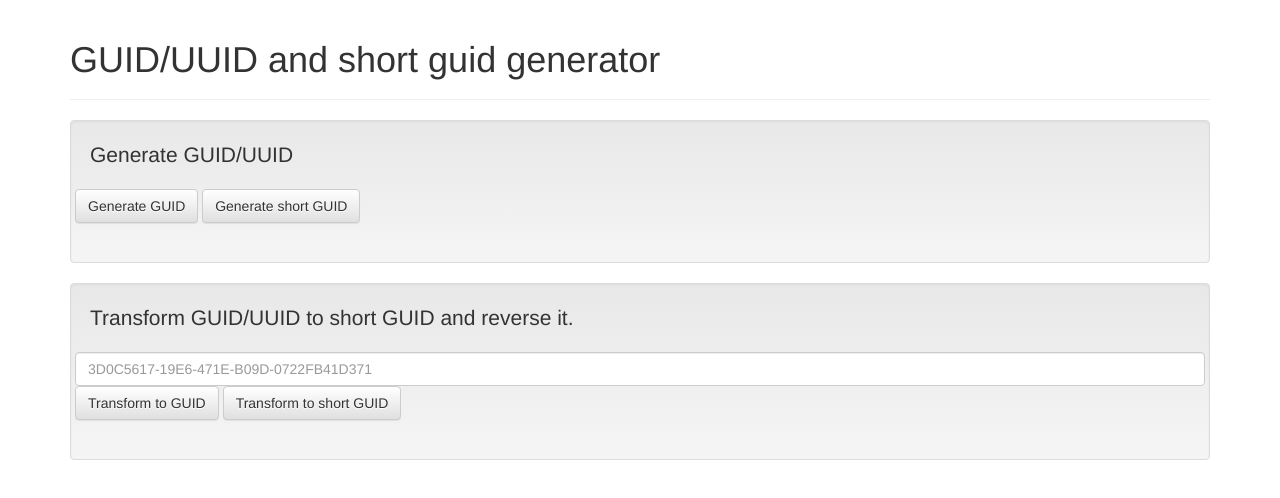
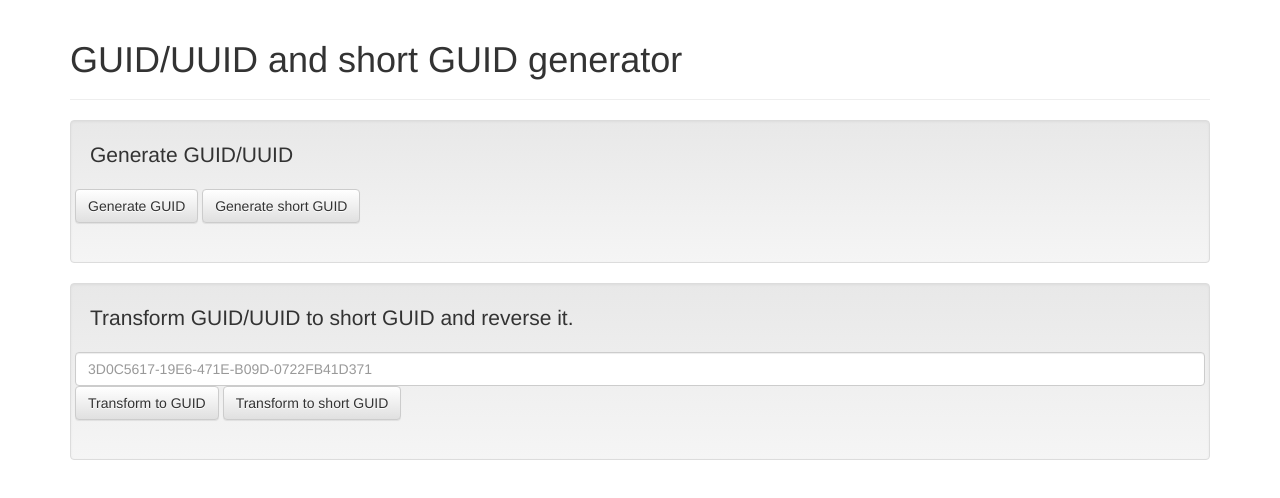
Before and after one commit to richardkundl/shortguid, a plain HTML site: page index.html in a window 1280 px wide. Drawn offline with nearby package versions, Linux system fonts and the light colour scheme.

Commit message:
spelling

```diff
--- a/index.html
+++ b/index.html
@@ -1,7 +1,7 @@
 <!DOCTYPE html>
 <html lang="en">
 	<head>
-		<meta charset="utf-8">
+	    <meta charset="utf-8">
 	    <meta http-equiv="X-UA-Compatible" content="IE=edge">
 	    <meta name="viewport" content="width=device-width, initial-scale=1">
 	    <title>GUID/UUID and short GUID generator</title>
@@ -10,7 +10,7 @@
 
         <!-- Optional theme -->
         <link rel="stylesheet" href="https://maxcdn.bootstrapcdn.com/bootstrap/3.3.2/css/bootstrap-theme.min.css">
-        <!-- HTML5 shim and Respond.js for IE8 support of HTML5 elements and media queries -->
+            <!-- HTML5 shim and Respond.js for IE8 support of HTML5 elements and media queries -->
 	    <!-- WARNING: Respond.js doesn't work if you view the page via file:// -->
 	    <!--[if lt IE 9]>
 	      <script src="https://oss.maxcdn.com/html5shiv/3.7.2/html5shiv.min.js"></script>
@@ -20,7 +20,7 @@
 	<body>
 	    <div class="container">
 	      <div class="page-header">
-	        <h1>GUID/UUID and short guid generator</h1>
+	        <h1>GUID/UUID and short GUID generator</h1>
 	      </div>
 	      <div></div>
 	      <div class="well">
@@ -48,7 +48,6 @@
 		      </div>
 		  </div>
 	    </div>
-
 		<script>
 		  (function(i,s,o,g,r,a,m){i['GoogleAnalyticsObject']=r;i[r]=i[r]||function(){
 		  (i[r].q=i[r].q||[]).push(arguments)},i[r].l=1*new Date();a=s.createElement(o),
```
